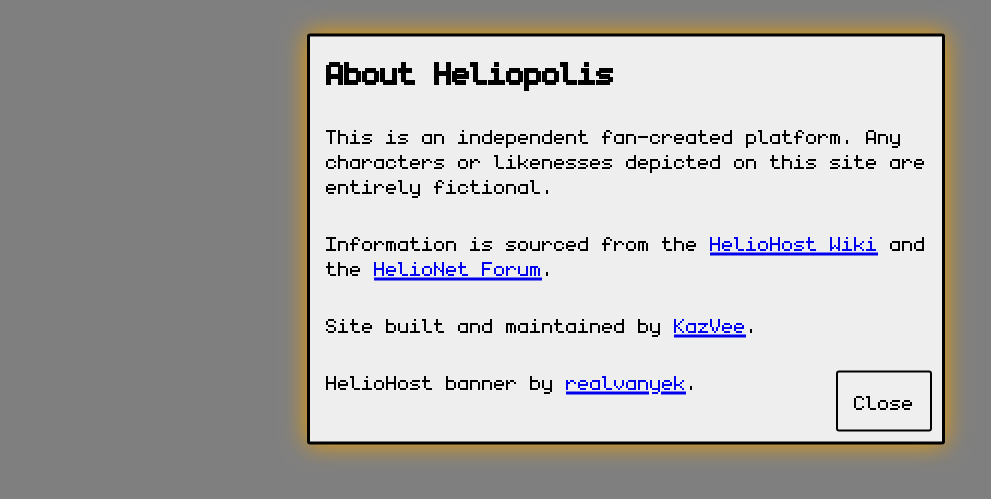
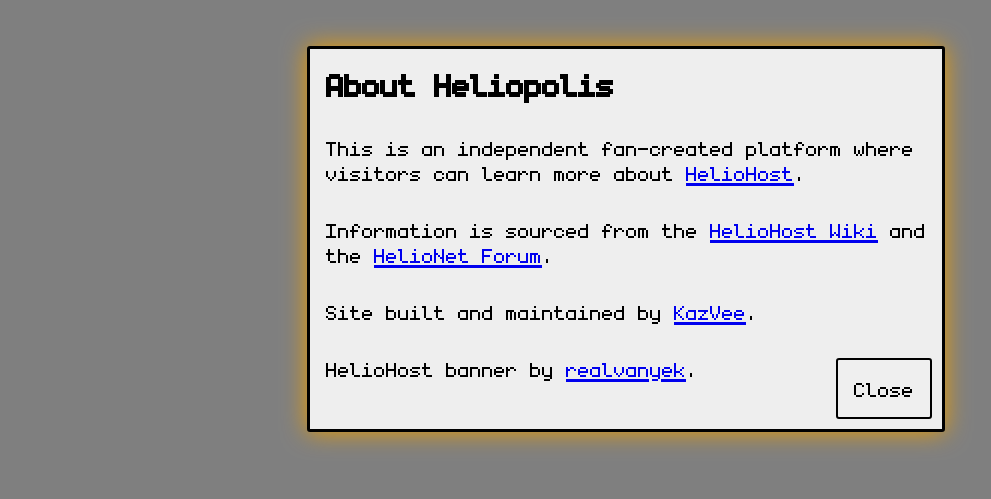
Before and after one commit to kazvee/heliopolis, a website built with Vite: page index.html in a window 1280 px wide. Both pictures are taken after a click on the link "What is this site?". Shown: the part 161-660 px from the top of the page, without its empty margins (14-1005 px from the left). Built offline with nearby package versions, Linux system fonts and the light colour scheme; what kaplay, passive-events-support would draw is missing.

Commit message:
chore: update site info text

```diff
--- a/index.html
+++ b/index.html
@@ -33,7 +33,7 @@
   <div id='info-overlay'></div>
   <div id='info-popup'>
     <h2>About Heliopolis</h2>
-    <p>This is an independent fan-created platform. Any characters or likenesses depicted on this site are entirely fictional.</p>
+    <p>This is an independent fan-created platform where visitors can learn more about <a href='https://heliohost.org/' target='_blank'>HelioHost</a>.</p>
     <p>Information is sourced from the <a href='https://wiki.helionet.org/' target='_blank'>HelioHost Wiki</a> and the <a href='https://helionet.org/' target='_blank'>HelioNet Forum</a>.</p>
     <p>Site built and maintained by <a href='https://wiki.helionet.org/KazVee' target='_blank'>KazVee</a>.<p>HelioHost banner by <a href='https://helionet.org/index/topic/28401-put-our-banner-on-your-site/page/3/#findComment-252547' target='_blank'>realvanyek</a>.</p>
     <button id='info-popup-close-btn'>Close</button>
```
